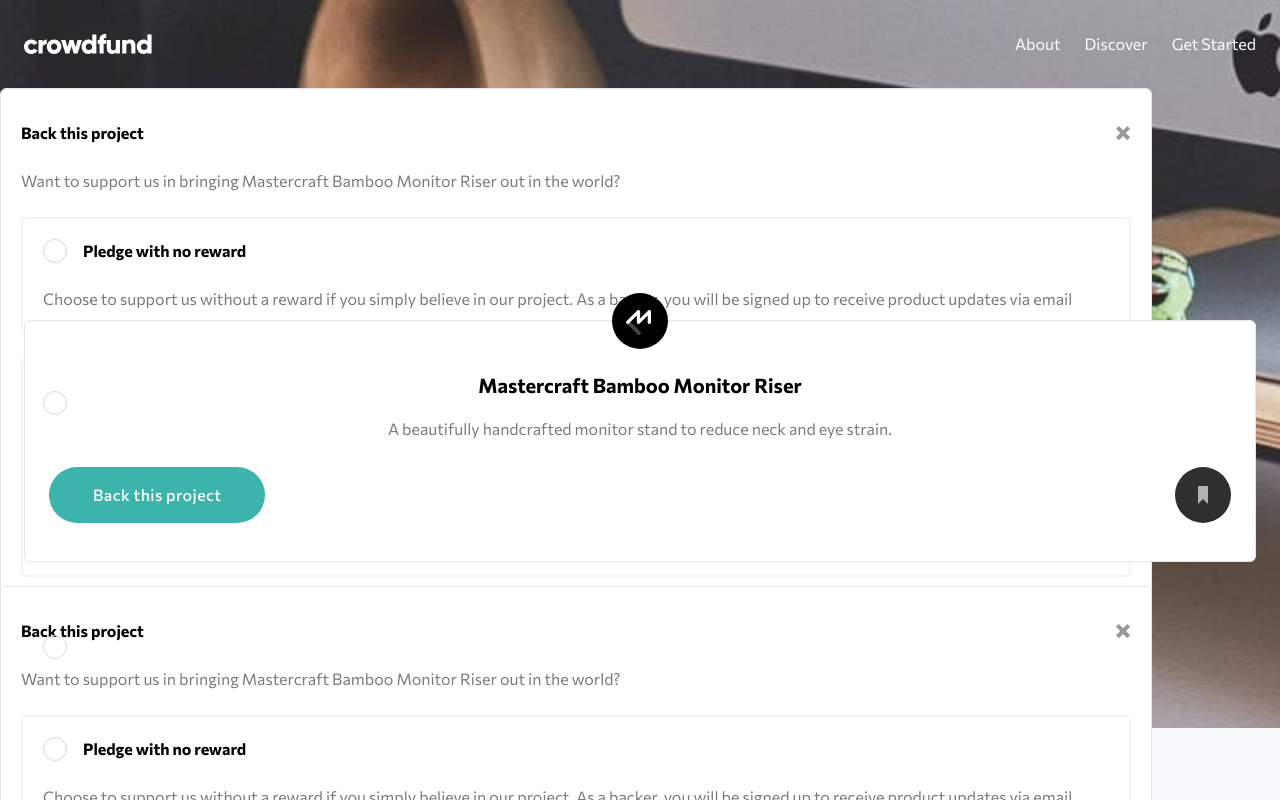
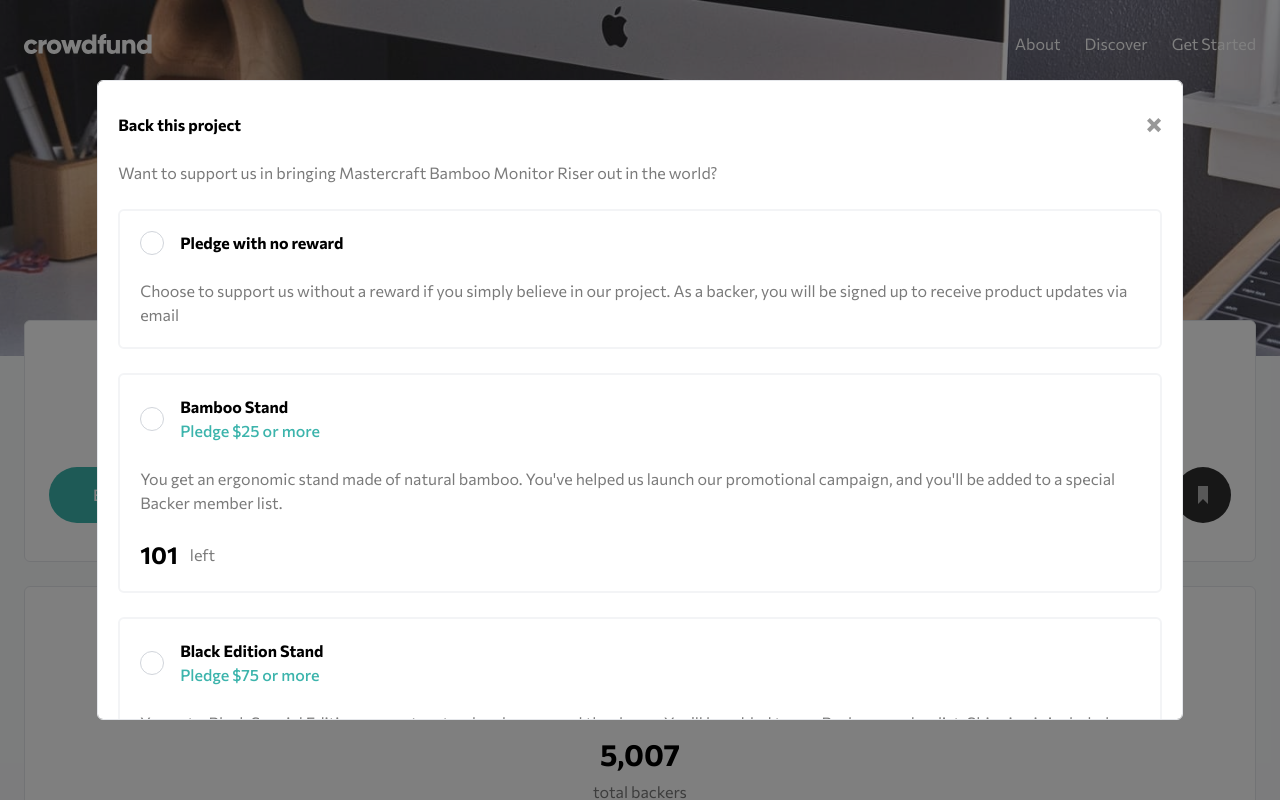
Before and after one commit to sara11211/crowdfunding-product-page, a React (Vite) app: page / in a window 1280 px wide. Both pictures are taken after a click on the button "Back this project". Shown: the top 800 px of the page. Built offline with nearby package versions, Linux system fonts and the light colour scheme.

Commit message:
back this project section fixed

```diff
--- a/src/App.jsx
+++ b/src/App.jsx
@@ -16,7 +16,7 @@
         <About />
       </div>
       {/* <ThanksForSupport /> */}
-      <BackThisProject />
+      {/* <BackThisProject /> */}
     </main>
   );
 };
--- a/src/components/BackThisProject.jsx
+++ b/src/components/BackThisProject.jsx
@@ -38,7 +38,8 @@
 
   return (
     <>
-    {!showThanks &&
+      {!showThanks && (
+        <LightBox z="z-30" onClose={onClose}>
           <div className="small-card w-[90%] max-h-[80vh] overflow-y-auto py-8">
             <div className="flex items-center justify-between w-full">
               <h2 className="font-bold">Back this project</h2>
@@ -78,7 +79,9 @@
                         name="pledge"
                         className="absolute w-6 h-6 border border-gray-300 rounded-full appearance-none"
                         checked={selectedPledge === "Pledge with no reward"}
-                    onChange={() => handlePledgeSelect("Pledge with no reward")}
+                        onChange={() =>
+                          handlePledgeSelect("Pledge with no reward")
+                        }
                       />
                       {selectedPledge === "Pledge with no reward" && (
                         <div className="absolute w-3 h-3 transform -translate-x-1/2 -translate-y-1/2 rounded-full bg-light-cyan top-1/2 left-1/2" />
@@ -89,8 +92,8 @@
                     </div>
                   </div>
                   <p className="base">
-                Choose to support us without a reward if you simply believe in our
-                project. As a backer, you will be signed up to receive product
+                    Choose to support us without a reward if you simply believe in
+                    our project. As a backer, you will be signed up to receive product
                     updates via email
                   </p>
                   {selectedPledge === "Pledge with no reward" && (
@@ -111,7 +114,11 @@
                   <div
                     className={`small-card border-2 border-gray-100 ${
                       item.numberLeft === 0 ? "opacity-50" : ""
-                } ${selectedPledge === item.name && item.numberLeft !== 0 ? "border-2 border-light-cyan" : ""}`}
+                    } ${
+                      selectedPledge === item.name && item.numberLeft !== 0
+                        ? "border-2 border-light-cyan"
+                        : ""
+                    }`}
                     onClick={() => handlePledgeSelect(item.name)}
                   >
                     <div className="flex items-center gap-4">
@@ -122,11 +129,13 @@
                           name="pledge"
                           className="absolute w-6 h-6 border border-gray-300 rounded-full appearance-none"
                           checked={
-                        selectedPledge === item.name && item.numberLeft !== 0
+                            selectedPledge === item.name &&
+                            item.numberLeft !== 0
                           }
                           onChange={() => handlePledgeSelect(item.name)}
                         />
-                    {selectedPledge === item.name && item.numberLeft !== 0 && (
+                        {selectedPledge === item.name &&
+                          item.numberLeft !== 0 && (
                             <div className="absolute w-3 h-3 transform -translate-x-1/2 -translate-y-1/2 rounded-full bg-light-cyan top-1/2 left-1/2" />
                           )}
                       </div>
@@ -145,7 +154,8 @@
                       left
                     </p>
 
-                {selectedPledge === item.name && item.numberLeft !== 0 && (
+                    {selectedPledge === item.name &&
+                      item.numberLeft !== 0 && (
                         <>
                           <div className="my-1 line"></div>
                           <div className="flex flex-col items-center justify-center w-full gap-4">
@@ -162,7 +172,9 @@
                                   }`}
                                   placeholder={item.price}
                                   value={enteredPrice}
-                            onChange={(e) => setEnteredPrice(e.target.value)}
+                                  onChange={(e) =>
+                                    setEnteredPrice(e.target.value)
+                                  }
                                 />
                               </div>
                               <Button
@@ -186,7 +198,8 @@
               ))}
             </ul>
           </div>
-    }
+        </LightBox>
+      )}
       {showThanks && <ThanksForSupport />}
     </>
   );
--- a/src/components/Navbar.jsx
+++ b/src/components/Navbar.jsx
@@ -47,7 +47,7 @@
         )}
       </nav>
       {isOpen && (
-        <LightBox isClose={!isOpen} onClose={toggleMenu}>
+        <LightBox onClose={toggleMenu}>
           <Menu />
         </LightBox>
       )}
--- a/src/components/sections/About.jsx
+++ b/src/components/sections/About.jsx
@@ -63,9 +63,7 @@
       </div>
 
       {showBackThisProject && (
-        <LightBox isClose={!showBackThisProject} onClose={onSelectReward}>
           <BackThisProject onClose={onSelectReward}/>
-        </LightBox>
       )}
     </>
   );
--- a/src/components/sections/Bookmark.jsx
+++ b/src/components/sections/Bookmark.jsx
@@ -19,7 +19,7 @@
   };
 
   const onClick = () => {
-    setShowPledgeChoice(true);
+    setShowPledgeChoice((prev) => !prev);
   };
 
   const handleClose = () => {
--- a/src/components/utilities/LightBox.jsx
+++ b/src/components/utilities/LightBox.jsx
@@ -1,4 +1,4 @@
-const LightBox = ({ children, z = "z-10", isClose, onClose }) => {
+const LightBox = ({ children, z = "z-10", onClose }) => {
 
   const handleBackgroundClick = (e) => {
     e.stopPropagation();
@@ -13,7 +13,7 @@
 
   return (
     <div
-      className={`fixed inset-0 bg-black bg-opacity-50 flex items-center justify-center ${z} ${isClose && "hidden"}`}
+      className={`fixed inset-0 bg-black bg-opacity-50 flex items-center justify-center ${z}`}
       style={{ overflowY: "auto" }}
       onClick={handleBackgroundClick}
     >
```
Lines whose indentation alone changed are shown as unchanged.
